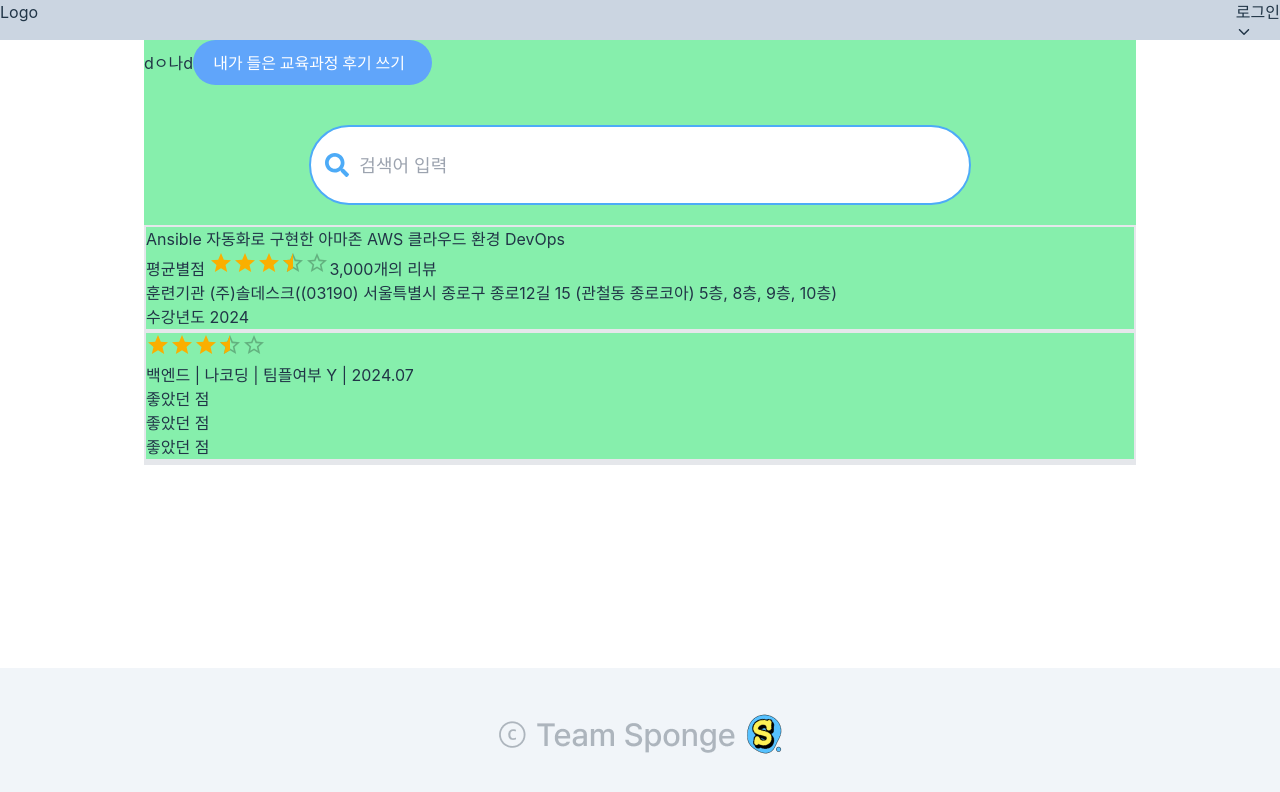
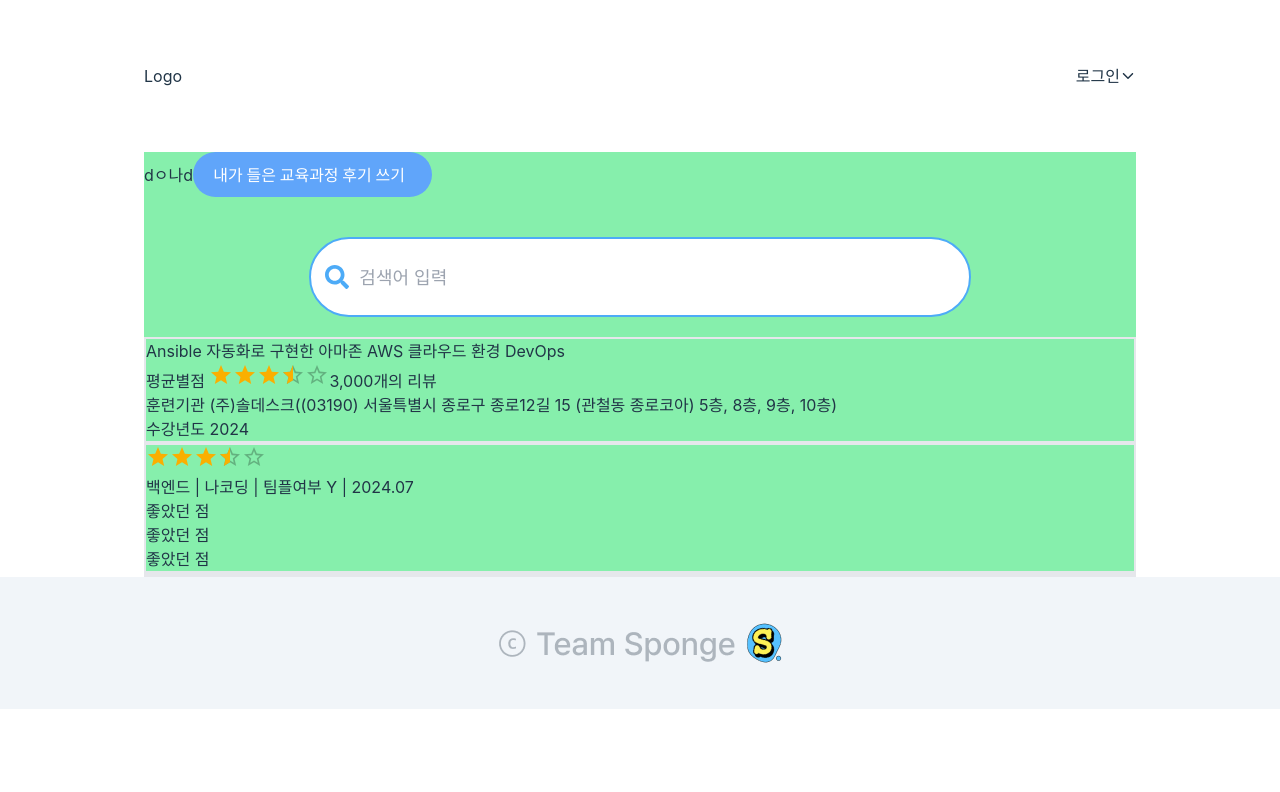
Before and after one commit to skyhanull/SpongeTeam_Hackathon, a React (Vite) app: page /#/dashboard in a window 1280 px wide. Shown: the top 792 px of the page. Built offline with nearby package versions, Linux system fonts and the light colour scheme; no server answers.

Commit message:
style(main):css수정

```diff
--- a/src/components/layout/footer.tsx
+++ b/src/components/layout/footer.tsx
@@ -2,7 +2,7 @@
 
 function Footer() {
   return (
-    <div className="bg-slate-100 flex justify-center items-center pt-10 pb-10 bottom-0 fixed w-screen">
+    <div className="bg-slate-100 flex justify-center items-center pt-10 pb-10  w-screen">
       <img src="/image/footer.png" alt="footer" />
     </div>
   );
--- a/src/components/layout/header.tsx
+++ b/src/components/layout/header.tsx
@@ -1,4 +1,5 @@
 import React, { Suspense, useEffect, useState } from 'react';
+import { useNavigate } from 'react-router-dom';
 import {
   IoIosArrowDown,
   IoIosArrowForward,
@@ -6,25 +7,37 @@
 } from 'react-icons/io';
 
 function Dashboard() {
+  const navigate = useNavigate();
   const [login, setLogin] = useState('');
   const [isOpen, setIsOpen] = useState(false);
+
+  const handleMyPageClick = () => {
+    navigate('/mypage');
+  };
   return (
-    <div className="flex flex-row w-screen bg-slate-300 justify-between">
+    <div className="flex flex-row w-screen justify-between pl-36 pr-36 my-16">
       <span>Logo</span>
       <span>
         {login ? (
-          <span>dd</span>
+          <span>로그인</span>
         ) : (
           <span>
-            로그인
-            <span onClick={() => setIsOpen(!isOpen)}>
-              {isOpen ? <IoIosArrowUp /> : <IoIosArrowDown />}
+            <span className="flex flex-row items-center">
+              로그인
+              <span onClick={() => setIsOpen(!isOpen)}>
+                {isOpen ? <IoIosArrowUp /> : <IoIosArrowDown />}
+              </span>
             </span>
+
             {isOpen && (
-              <div>
-                <div>
+              <div className="absolute top-24 justify-end right-36 border-2 border-slate-200 p-5 rounded-2xl w-44 bg-white">
+                <div
+                  className="flex items-center justify-between"
+                  onClick={handleMyPageClick}
+                >
                   마이페이지 <IoIosArrowForward />
                 </div>
+                <div className="border-2 border-gray-200 mt-3 mb-3"></div>
                 <div>로그아웃</div>
               </div>
             )}
```
